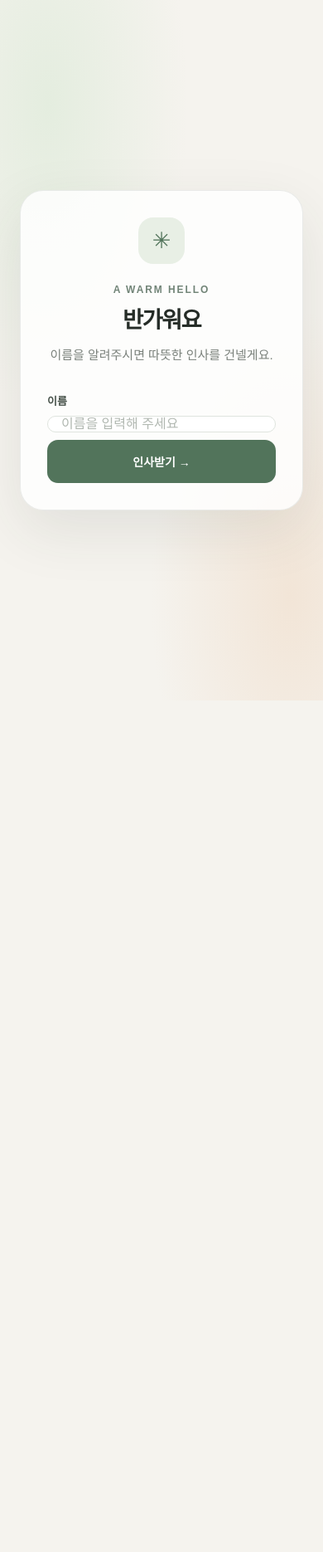
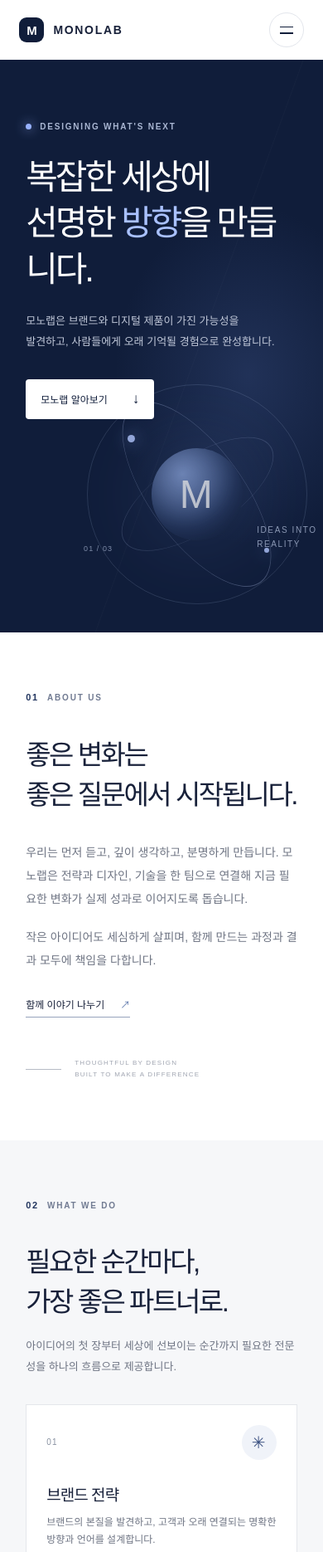
Before and after one commit to chea0eeee-dotcom/mysite, a website: page index.html in a window 390 px wide. Shown: the top 1870 px of the page at 83% size. Before the commit the page ends 844 px from the top, so only its background shows below. Drawn offline with Linux system fonts and the light colour scheme.

Commit message:
Build responsive Monolab company homepage

```diff
--- a/index.html
+++ b/index.html
@@ -3,156 +3,106 @@
 <head>
   <meta charset="utf-8">
   <meta name="viewport" content="width=device-width, initial-scale=1">
-  <meta name="theme-color" content="#f5f3ee">
-  <title>어서오세요</title>
-  <style>
-    :root {
-      color-scheme: light;
-      font-family: "Pretendard", "Apple SD Gothic Neo", "Malgun Gothic", sans-serif;
-      color: #252c27;
-      background: #f5f3ee;
-    }
-    * { box-sizing: border-box; }
-    body {
-      min-height: 100vh;
-      margin: 0;
-      display: grid;
-      place-items: center;
-      padding: 24px;
-      background: radial-gradient(ellipse at 15% 15%, #e4eddf 0, transparent 36%),
-                  radial-gradient(ellipse at 90% 85%, #f2e5d7 0, transparent 34%), #f5f3ee;
-    }
-    main {
-      width: min(100%, 470px);
-      padding: clamp(32px, 8vw, 56px);
-      border: 1px solid rgba(54, 73, 58, .1);
-      border-radius: 28px;
-      background: rgba(255, 255, 255, .82);
-      box-shadow: 0 24px 70px rgba(48, 57, 45, .1);
-      text-align: center;
-    }
-    .mark {
-      width: 56px;
-      height: 56px;
-      display: grid;
-      place-items: center;
-      margin: 0 auto 24px;
-      border-radius: 18px;
-      background: #e8efe5;
-      color: #52745b;
-      font-size: 27px;
-    }
-    .eyebrow {
-      margin: 0 0 12px;
-      color: #718477;
-      font-size: 12px;
-      font-weight: 700;
-      letter-spacing: .16em;
-    }
-    h1 {
-      margin: 0;
-      font-size: clamp(27px, 7vw, 34px);
-      letter-spacing: -.06em;
-      line-height: 1.3;
-    }
-    .intro {
-      margin: 12px 0 32px;
-      color: #7a817b;
-      font-size: 15px;
-      line-height: 1.7;
-    }
-    form { text-align: left; }
-    label {
-      display: block;
-      margin-bottom: 9px;
-      color: #465149;
-      font-size: 13px;
-      font-weight: 700;
-    }
-    .field {
-      display: flex;
-      gap: 9px;
-    }
-    input {
-      min-width: 0;
-      flex: 1;
-      height: 52px;
-      padding: 0 16px;
-      border: 1px solid #dfe4de;
-      border-radius: 13px;
-      outline: none;
-      background: #fff;
-      color: #252c27;
-      font: inherit;
-      transition: border-color .18s, box-shadow .18s;
-    }
-    input::placeholder { color: #b1b8b1; }
-    input:focus { border-color: #6f9276; box-shadow: 0 0 0 4px rgba(111, 146, 118, .14); }
-    button {
-      height: 52px;
-      padding: 0 20px;
-      border: 0;
-      border-radius: 13px;
-      background: #52745b;
-      color: white;
-      font: inherit;
-      font-size: 14px;
-      font-weight: 700;
-      white-space: nowrap;
-      cursor: pointer;
-      transition: background .18s, transform .18s;
-    }
-    button:hover { background: #416349; transform: translateY(-1px); }
-    button:focus-visible { outline: 3px solid #a9c8ad; outline-offset: 3px; }
-    .greeting {
-      min-height: 62px;
-      display: grid;
-      place-items: center;
-      margin: 24px 0 0;
-      padding: 14px;
-      border-radius: 14px;
-      background: #f4f7f2;
-      color: #52745b;
-      font-size: 18px;
-      font-weight: 700;
-      letter-spacing: -.03em;
-    }
-    .greeting:empty { display: none; }
-    @media (max-width: 390px) {
-      .field { flex-direction: column; }
-      button { width: 100%; }
-    }
-  </style>
+  <meta name="theme-color" content="#101d3a">
+  <meta name="description" content="더 나은 디지털 경험을 만드는 스튜디오, 모노랩을 소개합니다.">
+  <title>모노랩 — 더 나은 디지털의 시작</title>
+  <link rel="stylesheet" href="styles.css">
+  <script src="script.js" defer></script>
 </head>
 <body>
+  <header class="site-header">
+    <a class="brand" href="#home" aria-label="모노랩 홈">
+      <span class="brand-mark" aria-hidden="true">M</span>
+      <span>MONOLAB</span>
+    </a>
+    <button class="menu-toggle" type="button" aria-expanded="false" aria-controls="primary-nav" aria-label="메뉴 열기">
+      <span></span><span></span>
+    </button>
+    <nav class="primary-nav" id="primary-nav" aria-label="주요 메뉴">
+      <a href="#about">회사 소개</a>
+      <a href="#services">서비스</a>
+      <a class="nav-contact" href="#contact">프로젝트 문의 <span aria-hidden="true">↗</span></a>
+    </nav>
+  </header>
+
   <main>
-    <div class="mark" aria-hidden="true">✳</div>
-    <p class="eyebrow">A WARM HELLO</p>
-    <h1>반가워요</h1>
-    <p class="intro">이름을 알려주시면 따뜻한 인사를 건넬게요.</p>
-    <form id="welcome-form">
-      <label for="name">이름</label>
-      <div class="field">
-        <input id="name" name="name" type="text" placeholder="이름을 입력해 주세요" autocomplete="name" required>
-        <button type="submit">인사받기 <span aria-hidden="true">→</span></button>
+    <section class="hero" id="home">
+      <div class="hero-copy">
+        <p class="eyebrow"><span></span> DESIGNING WHAT'S NEXT</p>
+        <h1>복잡한 세상에<br>선명한 <em>방향</em>을 만듭니다.</h1>
+        <p class="hero-description">모노랩은 브랜드와 디지털 제품이 가진 가능성을 발견하고,<br class="desktop-break"> 사람들에게 오래 기억될 경험으로 완성합니다.</p>
+        <a class="button button-light" href="#about">모노랩 알아보기 <span aria-hidden="true">↓</span></a>
       </div>
-    </form>
-    <p class="greeting" id="greeting" aria-live="polite"></p>
+      <div class="hero-art" aria-hidden="true">
+        <div class="art-orbit orbit-one"></div>
+        <div class="art-orbit orbit-two"></div>
+        <div class="art-core"><span>M</span></div>
+        <div class="art-dot dot-one"></div><div class="art-dot dot-two"></div>
+        <p class="art-caption">IDEAS INTO<br>REALITY</p>
+        <span class="art-index">01 / 03</span>
+      </div>
+      <a class="scroll-cue" href="#about"><span></span> SCROLL TO EXPLORE</a>
+    </section>
+
+    <section class="about section" id="about">
+      <div class="section-label"><span>01</span> ABOUT US</div>
+      <div class="about-content">
+        <h2>좋은 변화는<br>좋은 질문에서 시작됩니다.</h2>
+        <div class="about-copy">
+          <p>우리는 먼저 듣고, 깊이 생각하고, 분명하게 만듭니다. 모노랩은 전략과 디자인, 기술을 한 팀으로 연결해 지금 필요한 변화가 실제 성과로 이어지도록 돕습니다.</p>
+          <p>작은 아이디어도 세심하게 살피며, 함께 만드는 과정과 결과 모두에 책임을 다합니다.</p>
+          <a class="text-link" href="#contact">함께 이야기 나누기 <span aria-hidden="true">↗</span></a>
+        </div>
+      </div>
+      <div class="about-note"><span class="note-line"></span><span>THOUGHTFUL BY DESIGN<br>BUILT TO MAKE A DIFFERENCE</span></div>
+    </section>
+
+    <section class="services section" id="services">
+      <div class="section-label"><span>02</span> WHAT WE DO</div>
+      <div class="services-heading">
+        <h2>필요한 순간마다,<br>가장 좋은 파트너로.</h2>
+        <p>아이디어의 첫 장부터 세상에 선보이는 순간까지<br class="desktop-break"> 필요한 전문성을 하나의 흐름으로 제공합니다.</p>
+      </div>
+      <div class="service-grid">
+        <article class="service-card">
+          <div class="service-top"><span>01</span><span class="service-icon" aria-hidden="true">✳</span></div>
+          <h3>브랜드 전략</h3>
+          <p>브랜드의 본질을 발견하고, 고객과 오래 연결되는 명확한 방향과 언어를 설계합니다.</p>
+          <div class="service-tags"><span>브랜드 진단</span><span>네이밍</span><span>브랜드 가이드</span></div>
+        </article>
+        <article class="service-card">
+          <div class="service-top"><span>02</span><span class="service-icon" aria-hidden="true">◈</span></div>
+          <h3>디지털 경험</h3>
+          <p>사람의 행동과 맥락을 이해해 쉽고 즐거운 웹사이트와 디지털 경험을 만듭니다.</p>
+          <div class="service-tags"><span>UX 리서치</span><span>UI 디자인</span><span>웹사이트</span></div>
+        </article>
+        <article class="service-card">
+          <div class="service-top"><span>03</span><span class="service-icon" aria-hidden="true">⌘</span></div>
+          <h3>제품 디자인</h3>
+          <p>복잡한 문제를 단순한 사용 경험으로 바꾸고, 제품의 다음 성장을 함께 만듭니다.</p>
+          <div class="service-tags"><span>제품 전략</span><span>프로토타이핑</span><span>디자인 시스템</span></div>
+        </article>
+      </div>
+    </section>
+
+    <section class="contact" id="contact">
+      <div class="contact-inner">
+        <div class="section-label"><span>03</span> GET IN TOUCH</div>
+        <h2>좋은 시작을<br>함께 만들어볼까요?</h2>
+        <p>새로운 아이디어와 고민을 들려주세요.<br>모노랩이 함께할 수 있는 방법을 찾아보겠습니다.</p>
+        <div class="contact-links">
+          <a href="mailto:hello@monolab.kr">hello@monolab.kr <span aria-hidden="true">↗</span></a>
+          <a href="tel:+8225550142">02-555-0142 <span aria-hidden="true">↗</span></a>
+        </div>
+      </div>
+      <div class="contact-decoration" aria-hidden="true">M</div>
+    </section>
   </main>
-  <script>
-    const form = document.querySelector('#welcome-form');
-    const nameInput = document.querySelector('#name');
-    const greeting = document.querySelector('#greeting');
 
-    form.addEventListener('submit', (event) => {
-      event.preventDefault();
-      const name = nameInput.value.trim();
-      if (!name) {
-        nameInput.focus();
-        return;
-      }
-      greeting.textContent = `${name} 님, 어서오세요!`;
-    });
-  </script>
+  <footer class="site-footer">
+    <a class="brand footer-brand" href="#home"><span class="brand-mark" aria-hidden="true">M</span><span>MONOLAB</span></a>
+    <p>© 2026 MONOLAB. ALL RIGHTS RESERVED.</p>
+    <a href="#home" class="back-top">BACK TO TOP ↑</a>
+  </footer>
 </body>
 </html>
--- /dev/null
+++ b/styles.css
@@ -0,0 +1,137 @@
+:root {
+  --navy: #101d3a;
+  --navy-deep: #0b1630;
+  --ink: #18213a;
+  --muted: #6e7483;
+  --paper: #ffffff;
+  --line: #e7e9ed;
+  --accent: #a9c1ff;
+  font-family: 'DM Sans', 'Noto Sans KR', sans-serif;
+  color: var(--ink);
+  background: var(--paper);
+  font-synthesis: none;
+  text-rendering: optimizeLegibility;
+  scroll-behavior: smooth;
+}
+* { box-sizing: border-box; }
+body { margin: 0; min-width: 320px; }
+a { color: inherit; text-decoration: none; }
+.site-header {
+  height: 82px; padding: 0 max(6.5vw, calc((100vw - 1280px) / 2));
+  display: flex; align-items: center; justify-content: space-between;
+  background: var(--paper); position: relative; z-index: 5;
+}
+.brand { display: inline-flex; align-items: center; gap: 11px; font-size: 14px; font-weight: 700; letter-spacing: .12em; }
+.brand-mark { width: 30px; height: 30px; display: grid; place-items: center; border-radius: 9px; background: var(--navy); color: white; font-size: 15px; letter-spacing: 0; }
+.primary-nav { display: flex; align-items: center; gap: 42px; font-size: 13px; font-weight: 500; }
+.primary-nav > a:not(.nav-contact) { transition: color .2s; }
+.primary-nav > a:not(.nav-contact):hover { color: #6279b5; }
+.nav-contact { padding: 12px 17px; border: 1px solid #dfe3ec; border-radius: 999px; }
+.nav-contact span { margin-left: 8px; }
+.menu-toggle { display: none; }
+.hero { min-height: 650px; height: min(760px, calc(100svh - 82px)); position: relative; overflow: hidden; display: flex; align-items: center; padding: 72px max(10vw, calc((100vw - 1160px) / 2)); background: var(--navy); color: white; }
+.hero::before { content: ''; position: absolute; inset: 0; background: radial-gradient(ellipse at 77% 55%, rgba(69, 93, 151, .32), transparent 38%), linear-gradient(110deg, transparent 57%, rgba(255,255,255,.025) 57.1%, transparent 57.3%); pointer-events: none; }
+.hero-copy { position: relative; z-index: 1; }
+.eyebrow,.section-label { display: flex; align-items: center; gap: 10px; font-size: 10px; font-weight: 700; letter-spacing: .18em; }
+.eyebrow { margin: 0 0 28px; color: #aab7d3; }
+.eyebrow span { width: 7px; height: 7px; border-radius: 50%; background: #98b2ff; box-shadow: 0 0 14px #98b2ff; }
+h1,h2,h3,p { margin-top: 0; }
+.hero h1 { margin: 0; font-size: clamp(42px, 5.5vw, 72px); line-height: 1.32; font-weight: 500; letter-spacing: -.075em; }
+.hero h1 em { color: var(--accent); font-style: normal; }
+.hero-description { margin: 23px 0 32px; color: #c0c8d9; font-size: 14px; line-height: 1.9; }
+.button { display: inline-flex; align-items: center; gap: 30px; padding: 14px 18px; border-radius: 4px; font-size: 12px; font-weight: 700; }
+.button-light { color: var(--navy); background: white; }
+.button-light span { font-size: 17px; }
+.hero-art { position: absolute; right: 10%; top: 50%; width: min(38vw, 440px); aspect-ratio: 1; transform: translateY(-50%); border: 1px solid rgba(200,214,255,.18); border-radius: 50%; }
+.art-orbit { position: absolute; inset: 10%; border: 1px solid rgba(200,214,255,.2); border-radius: 50%; transform: rotate(-33deg) scaleY(.42); }
+.orbit-two { inset: 0; transform: rotate(54deg) scaleY(.43); border-color: rgba(200,214,255,.34); }
+.art-core { position: absolute; inset: 29%; display: grid; place-items: center; border-radius: 50%; background: radial-gradient(circle at 34% 28%, #829bd0, #334876 61%, #1c2a4b); box-shadow: 0 0 100px rgba(125,155,220,.24), inset -12px -17px 35px rgba(5,13,33,.45); }
+.art-core span { color: rgba(255,255,255,.86); font-size: clamp(48px, 8vw, 94px); font-weight: 500; letter-spacing: -.12em; transform: translateX(-4px); }
+.art-dot { position: absolute; width: 9px; height: 9px; border-radius: 50%; background: #b3c7ff; box-shadow: 0 0 20px #95afff; }
+.dot-one { top: 23%; left: 18%; }.dot-two { bottom: 23%; right: 17%; width: 6px; height: 6px; }
+.art-caption { position: absolute; right: -7%; bottom: 20%; font-size: 10px; line-height: 1.7; letter-spacing: .16em; color: #aab7d3; }
+.art-index { position: absolute; left: -4%; bottom: 23%; font-size: 9px; color: #9aa8c4; letter-spacing: .12em; }
+.scroll-cue { position: absolute; left: max(10vw, calc((100vw - 1160px) / 2)); bottom: 32px; display: flex; align-items: center; gap: 12px; color: #8998b5; font-size: 9px; letter-spacing: .16em; }
+.scroll-cue span { width: 33px; height: 1px; background: #8998b5; }
+.section { padding: 120px max(10vw, calc((100vw - 1160px) / 2)); }
+.section-label { color: #717b92; }
+.section-label span { color: #21345e; font-size: 11px; }
+.about-content { display: grid; grid-template-columns: 1.1fr .9fr; gap: 8%; margin-top: 54px; }
+.about h2,.services h2,.contact h2 { margin: 0; font-size: clamp(32px, 4vw, 48px); line-height: 1.45; letter-spacing: -.075em; font-weight: 500; }
+.about-copy { max-width: 450px; padding-top: 8px; }
+.about-copy p { margin-bottom: 18px; color: var(--muted); font-size: 14px; line-height: 2; }
+.text-link { display: inline-flex; gap: 19px; align-items: center; margin-top: 12px; padding-bottom: 7px; border-bottom: 1px solid #97a3bc; font-size: 12px; font-weight: 700; }
+.text-link span { color: #647daF; }
+.about-note { display: flex; align-items: center; gap: 16px; margin-top: 76px; color: #a1a6b2; font-size: 8px; line-height: 1.8; letter-spacing: .15em; }
+.note-line { width: 43px; height: 1px; background: #b6bbc5; }
+.services { background: #f6f7f9; }
+.services-heading { display: flex; justify-content: space-between; align-items: end; gap: 24px; margin-top: 48px; }
+.services-heading p { margin: 0 0 8px; color: var(--muted); font-size: 13px; line-height: 1.9; }
+.service-grid { display: grid; grid-template-columns: repeat(3, 1fr); gap: 16px; margin-top: 48px; }
+.service-card { min-height: 290px; padding: 26px 25px; border: 1px solid #e5e7eb; background: white; transition: transform .25s, box-shadow .25s; }
+.service-card:hover { transform: translateY(-5px); box-shadow: 0 16px 35px rgba(22,35,66,.08); }
+.service-top { display: flex; justify-content: space-between; align-items: center; color: #8891a1; font-size: 10px; letter-spacing: .12em; }
+.service-icon { width: 42px; height: 42px; display: grid; place-items: center; border-radius: 50%; background: #f0f3f9; color: #3b5181; font-size: 20px; }
+.service-card h3 { margin: 27px 0 11px; font-size: 19px; font-weight: 600; letter-spacing: -.05em; }
+.service-card p { min-height: 67px; margin: 0; color: var(--muted); font-size: 12px; line-height: 1.8; word-break: keep-all; }
+.service-tags { display: flex; flex-wrap: wrap; gap: 6px; margin-top: 18px; }
+.service-tags span { padding: 6px 8px; border-radius: 2px; background: #f4f5f7; color: #687083; font-size: 9px; }
+.contact { position: relative; overflow: hidden; padding: 104px max(10vw, calc((100vw - 1160px) / 2)); background: var(--navy); color: white; }
+.contact-inner { position: relative; z-index: 1; }
+.contact .section-label { color: #aab7d3; }
+.contact .section-label span { color: #c9d6ff; }
+.contact h2 { margin-top: 39px; font-size: clamp(36px, 5vw, 58px); }
+.contact-inner > p { margin: 21px 0 29px; color: #bac4d8; font-size: 13px; line-height: 1.9; }
+.contact-links { display: flex; flex-wrap: wrap; gap: 12px; }
+.contact-links a { display: flex; justify-content: space-between; align-items: center; gap: 45px; min-width: 220px; padding: 15px 16px; border: 1px solid rgba(221,230,255,.27); color: white; font-size: 12px; }
+.contact-links a span { color: #a9c1ff; }
+.contact-decoration { position: absolute; right: 9%; top: 50%; transform: translateY(-55%); color: rgba(255,255,255,.035); font-size: clamp(280px, 38vw, 540px); font-weight: 700; letter-spacing: -.12em; line-height: 1; }
+.site-footer { min-height: 82px; display: flex; align-items: center; justify-content: space-between; gap: 20px; padding: 20px max(6.5vw, calc((100vw - 1280px) / 2)); }
+.footer-brand { font-size: 11px; }.footer-brand .brand-mark { width: 25px; height: 25px; border-radius: 7px; font-size: 12px; }
+.site-footer p,.back-top { margin: 0; color: #9298a4; font-size: 9px; letter-spacing: .1em; }.back-top { color: #5e6675; }
+@media (max-width: 800px) {
+  .site-header { height: 72px; padding: 0 6vw; }
+  .menu-toggle { width: 42px; height: 42px; display: flex; flex-direction: column; justify-content: center; align-items: center; gap: 6px; border: 1px solid #e3e6ec; border-radius: 50%; background: white; cursor: pointer; }
+  .menu-toggle span { width: 16px; height: 1.5px; background: var(--navy); transition: transform .2s; }
+  .menu-toggle[aria-expanded="true"] span:first-child { transform: translateY(3.75px) rotate(45deg); }
+  .menu-toggle[aria-expanded="true"] span:last-child { transform: translateY(-3.75px) rotate(-45deg); }
+  .primary-nav { position: absolute; top: 72px; left: 0; right: 0; display: none; flex-direction: column; align-items: stretch; gap: 0; padding: 12px 6vw 20px; border-top: 1px solid var(--line); background: white; box-shadow: 0 14px 22px rgba(13,26,55,.08); }
+  .primary-nav.is-open { display: flex; }
+  .primary-nav > a { padding: 15px 2px; }
+  .nav-contact { margin-top: 7px; padding: 13px 15px !important; }
+  .hero { min-height: 690px; height: auto; padding: 88px 8vw 120px; align-items: flex-start; }
+  .hero-art { width: min(56vw, 340px); top: auto; right: 9%; bottom: 24px; transform: none; opacity: .8; }
+  .hero-copy { z-index: 2; }
+  .hero h1 { font-size: clamp(42px, 8vw, 60px); }
+  .hero-description { font-size: 13px; }
+  .scroll-cue { display: none; }
+  .section { padding: 86px 8vw; }
+  .about-content { grid-template-columns: 1fr; gap: 23px; margin-top: 40px; }
+  .about-copy { max-width: 600px; }
+  .about-note { margin-top: 48px; }
+  .services-heading { display: block; margin-top: 39px; }
+  .services-heading p { margin-top: 17px; }
+  .service-grid { grid-template-columns: 1fr; gap: 12px; margin-top: 32px; }
+  .service-card { min-height: auto; padding: 24px; }
+  .service-card p { min-height: 0; }
+  .contact { padding: 82px 8vw; }
+  .contact-decoration { right: -8%; font-size: 65vw; }
+  .site-footer { padding: 22px 6vw; flex-wrap: wrap; }
+}
+@media (max-width: 480px) {
+  .hero { min-height: 690px; padding-top: 75px; }
+  .hero h1 { font-size: 42px; }
+  .hero-description { max-width: 310px; word-break: keep-all; }
+  .desktop-break { display: none; }
+  .hero-art { width: 68vw; right: 5%; bottom: 34px; }
+  .art-caption { right: -5%; }.art-index { left: -2%; }
+  .section { padding-top: 72px; padding-bottom: 72px; }
+  .about h2,.services h2 { font-size: 33px; }
+  .contact h2 { font-size: 40px; }
+  .contact-links { flex-direction: column; }
+  .contact-links a { width: 100%; }
+  .site-footer p { order: 3; width: 100%; }
+}
+@media (prefers-reduced-motion: reduce) {
+  *, *::before, *::after { scroll-behavior: auto !important; transition-duration: .01ms !important; }
+}
```
Also changed, not shown: build.js (added, +15 -0 lines), package.json (added, +8 -0 lines), script.js (added, +27 -0 lines), .github/workflows/pages.yml (added), 1 other file.
